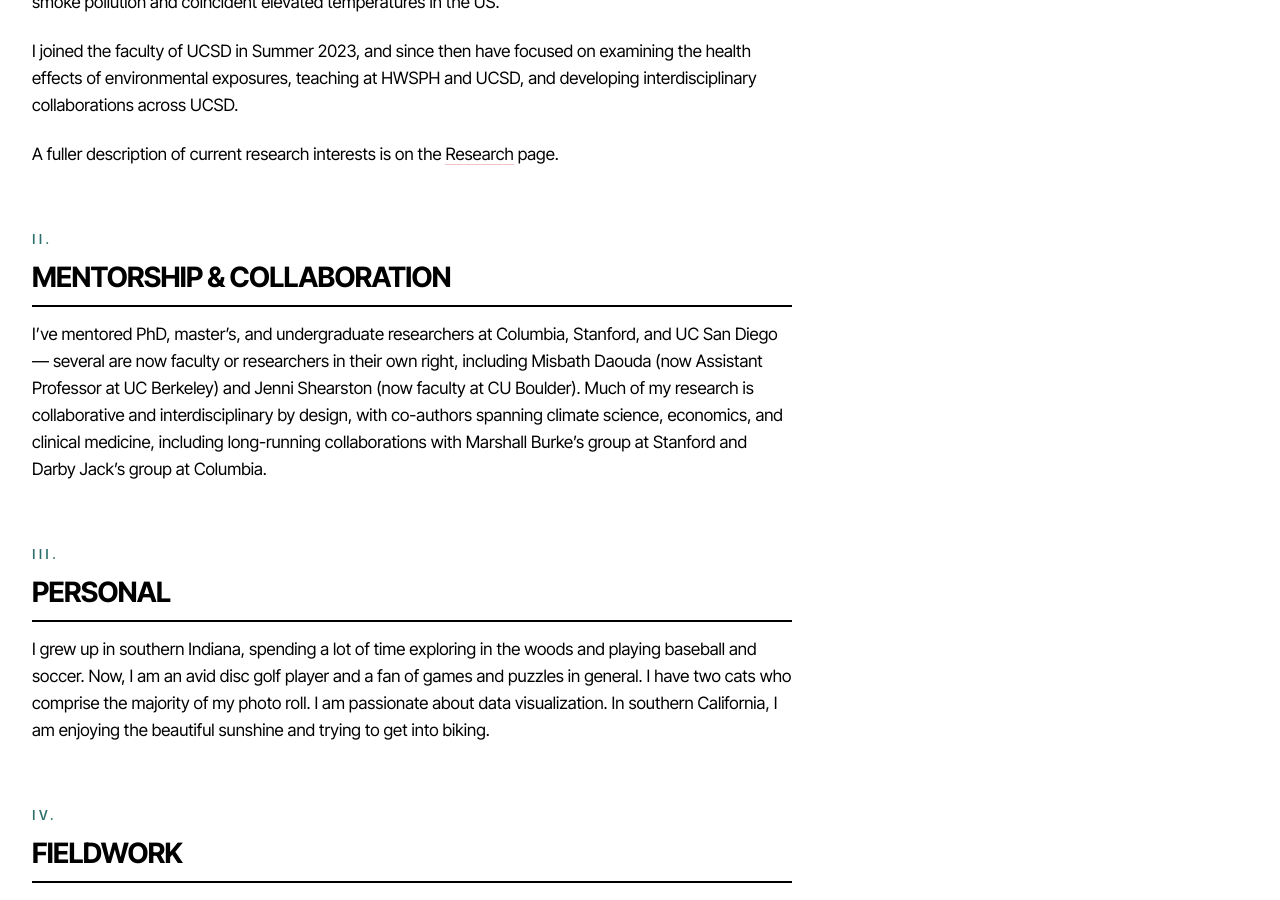
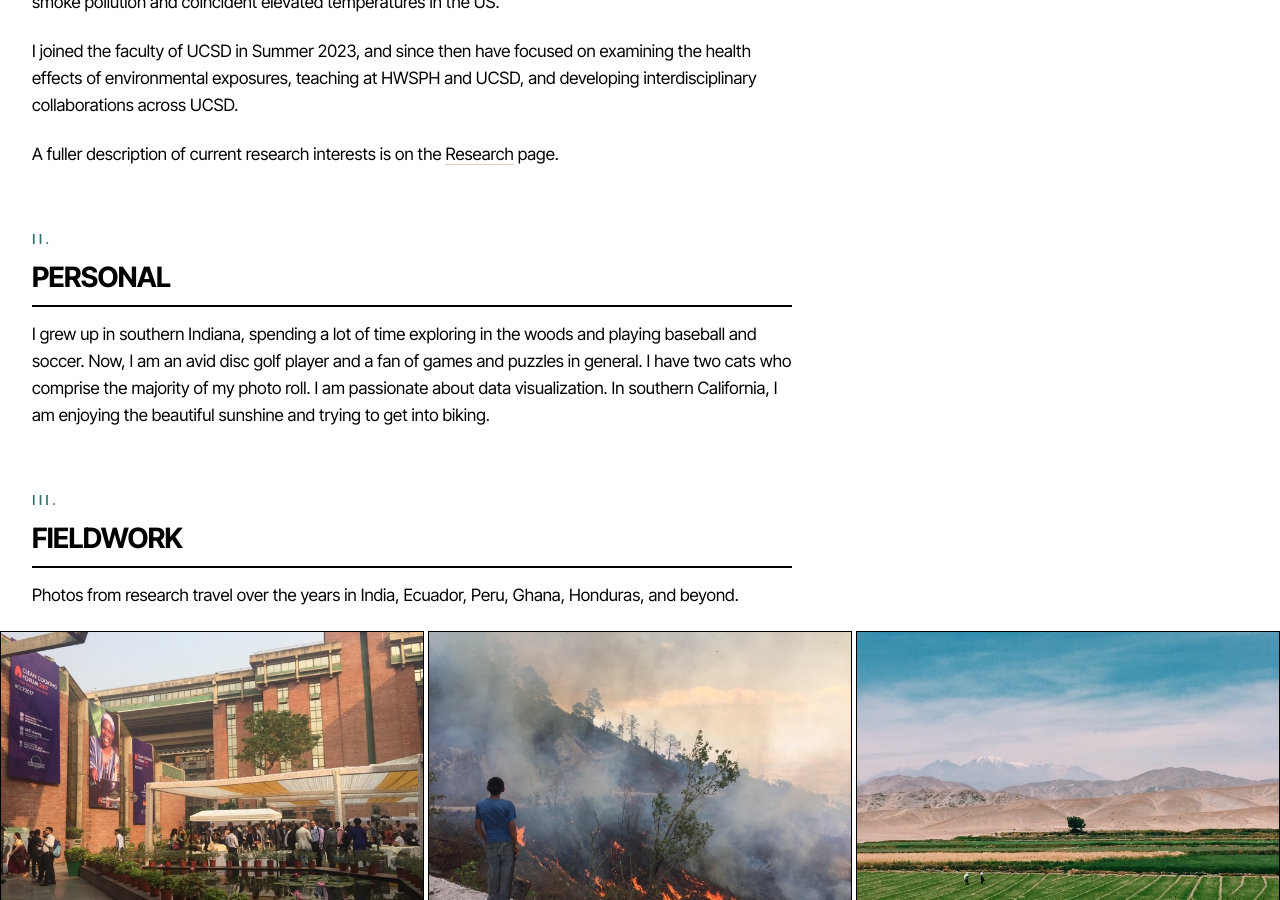
Before and after one commit to gouldc/gouldc.github.io, a Jekyll site: the page built from _pages/research-statement.md, in a window 1280 px wide and 900 px high, scrolled down 1093 px. Built offline with Jekyll 4.4.1, drawn with Linux system fonts in a browser that asks for light colours.

Commit message:
Remove Mentorship & Collaboration section from About page
Moving to a dedicated Mentorship section on Teaching & Mentorship page.

```diff
--- a/_pages/research-statement.md
+++ b/_pages/research-statement.md
@@ -18,10 +18,6 @@ At Stanford, as a part of the Environmental Change and Human Outcomes Lab, I wor
 I joined the faculty of UCSD in Summer 2023, and since then have focused on examining the health effects of environmental exposures, teaching at HWSPH and UCSD, and developing interdisciplinary collaborations across UCSD.
 
 A fuller description of current research interests is on the [Research](/research/) page.
-
-## Mentorship &amp; Collaboration
-
-I've mentored PhD, master's, and undergraduate researchers at Columbia, Stanford, and UC San Diego &mdash; several are now faculty or researchers in their own right, including Misbath Daouda (now Assistant Professor at UC Berkeley) and Jenni Shearston (now faculty at CU Boulder). Much of my research is collaborative and interdisciplinary by design, with co-authors spanning climate science, economics, and clinical medicine, including long-running collaborations with Marshall Burke's group at Stanford and Darby Jack's group at Columbia.
 
 ## Personal
 
```
